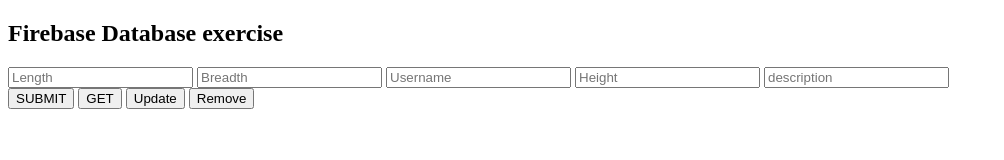
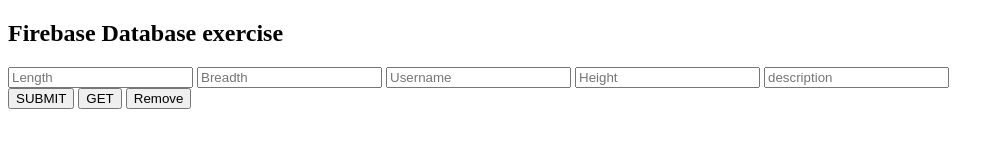
Before and after one commit to syedamaan2002/Firebase-Login, a plain HTML site: page login_form/index.html in a window 1280 px wide. Shown: the whole page, without its empty margins (0-1004 px from the left). Drawn offline with Linux system fonts and the light colour scheme.

Commit message:
Remove update button

```diff
--- a/login_form/index.html
+++ b/login_form/index.html
@@ -25,7 +25,6 @@
       <div id="button_container">
         <button id="put" onclick="save()"> SUBMIT </button>
         <button id="get" onclick="get()"> GET </button>
-        <button id="get" onclick="update()"> Update </button>
         <button id="get" onclick="remove()"> Remove </button>
       </div>
 
```
